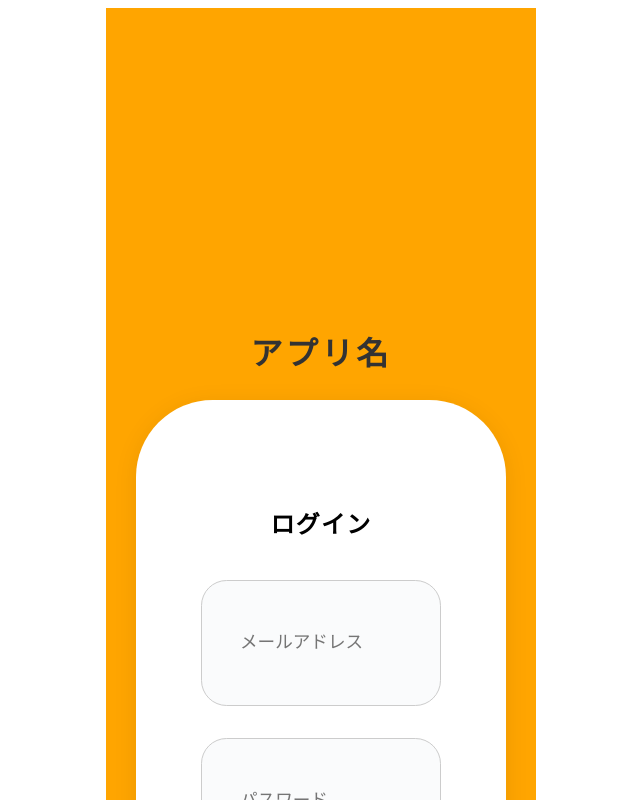
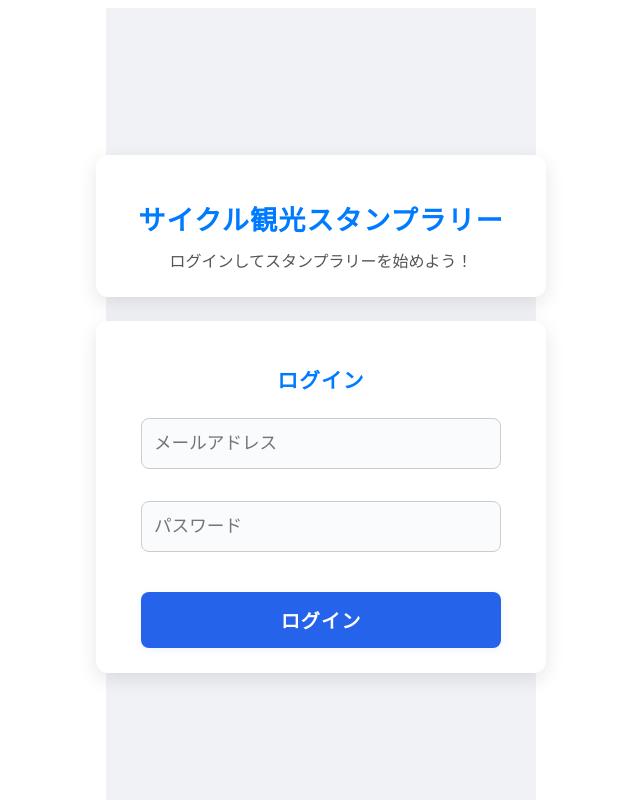
Before and after one commit to haru1000338/dx-contest, a Next.js app in the folder frontend/: page /login in a window 1280 px wide. Shown: the top 800 px of the page, without its empty margins (319-959 px from the left). Built offline with nearby package versions, Linux system fonts and the light colour scheme.

Commit message:
UI統一感を出す

```diff
--- a/frontend/pages/login.js
+++ b/frontend/pages/login.js
@@ -17,73 +17,70 @@ export default function LoginPage() {
     <div
       style={{
         minHeight: "100vh",
-        margin: 0,
-        padding: 0,
-        backgroundColor: "orange",
+        background: "#f0f2f5",
         display: "flex",
         flexDirection: "column",
         alignItems: "center",
-        justifyContent: "center", // 画面の中心に配置
-        maxWidth: 430, // iPhone12Proの画面幅
-        minWidth: 0,
+        justifyContent: "center",
         width: "100vw",
-        marginLeft: "auto",
-        marginRight: "auto",
+        maxWidth: 430,
+        margin: "0 auto",
+        padding: 0,
       }}
     >
-      {/* アプリ名を白い枠の上部と画面の上部の間に配置 */}
+      {/* タイトルカード */}
       <div
         style={{
+          background: "#fff",
+          borderRadius: 12,
+          boxShadow: "0 6px 20px rgba(0,0,0,0.1)",
+          padding: 25,
           width: "100%",
+          maxWidth: 400,
+          marginTop: 36,
+          marginBottom: 24,
           textAlign: "center",
-          fontSize: "2rem",
-          fontWeight: "bold",
-          letterSpacing: "0.1em",
-          padding: "25vw 0 2vw 0",
-          background: "transparent",
-          color: "#333",
-        }}
-      >
-        アプリ名
-      </div>
-      {/* フォームを画面の中心に配置 */}
-      <div
-        style={{
-          flex: 1,
-          width: "100%",
-          display: "flex",
-          justifyContent: "center",
-          alignItems: "center", // ←中央寄せに戻す
-        }}
-      >
-        <div
-          style={{
-            width: "92vw",
-            maxWidth: 370,
-            padding: "7vw 4vw 4vw 4vw",
-            background: "white",
-            borderRadius: "6vw",
-            display: "flex",
-            flexDirection: "column",
-            justifyContent: "center",
-            alignItems: "center",
-            boxSizing: "border-box",
-            margin: "0 auto",
-            boxShadow: "0 4px 24px rgba(0,0,0,0.08)",
-            marginTop: 0,
         }}
       >
         <h1
           style={{
-              fontSize: "1.5rem",
+            color: "#007bff",
+            marginBottom: 10,
+            fontSize: "1.7em",
             fontWeight: "bold",
-              marginBottom: "2.5rem",
+            letterSpacing: "0.04em",
+          }}
+        >
+          サイクル観光スタンプラリー
+        </h1>
+        <p style={{ color: "#555", fontSize: "1em", margin: 0 }}>
+          ログインしてスタンプラリーを始めよう！
+        </p>
+      </div>
+      {/* ログインフォームカード */}
+      <div
+        style={{
+          background: "#fff",
+          borderRadius: 12,
+          boxShadow: "0 6px 20px rgba(0,0,0,0.1)",
+          padding: 25,
+          width: "100%",
+          maxWidth: 400,
+          marginBottom: 24,
           textAlign: "center",
+        }}
+      >
+        <h2
+          style={{
+            fontSize: "1.3em",
+            fontWeight: "bold",
+            marginBottom: "1.5rem",
+            color: "#007bff",
             letterSpacing: "0.05em",
           }}
         >
           ログイン
-          </h1>
+        </h2>
         <form
           onSubmit={handleSubmit}
           style={{
@@ -100,11 +97,11 @@ export default function LoginPage() {
             placeholder="メールアドレス"
             style={{
               border: "1.5px solid #ccc",
-                padding: "4vw 3vw",
+              padding: "14px 12px",
               width: "90%",
               fontSize: "1.1rem",
               boxSizing: "border-box",
-                borderRadius: "2vw",
+              borderRadius: "8px",
               background: "#fafbfc",
               outline: "none",
               marginBottom: "0.5rem",
@@ -120,11 +117,11 @@ export default function LoginPage() {
             placeholder="パスワード"
             style={{
               border: "1.5px solid #ccc",
-                padding: "4vw 3vw",
+              padding: "14px 12px",
               width: "90%",
               fontSize: "1.1rem",
               boxSizing: "border-box",
-                borderRadius: "2vw",
+              borderRadius: "8px",
               background: "#fafbfc",
               outline: "none",
               marginBottom: "0.5rem",
@@ -137,10 +134,10 @@ export default function LoginPage() {
             style={{
               backgroundColor: "#2563eb",
               color: "white",
-                padding: "4vw 0",
+              padding: "14px 0",
               width: "90%",
               fontSize: "1.2rem",
-                borderRadius: "2vw",
+              borderRadius: "8px",
               textAlign: "center",
               border: "none",
               fontWeight: "bold",
@@ -148,6 +145,7 @@ export default function LoginPage() {
               marginTop: "0.5rem",
               letterSpacing: "0.05em",
               transition: "background 0.2s",
+              cursor: "pointer",
             }}
           >
             ログイン
@@ -166,6 +164,5 @@ export default function LoginPage() {
         )}
       </div>
     </div>
-    </div>
   );
 }
```
Also changed, not shown: frontend/components/StampRally.js (+324 -222 lines). Lines whose indentation alone changed are shown as unchanged.
